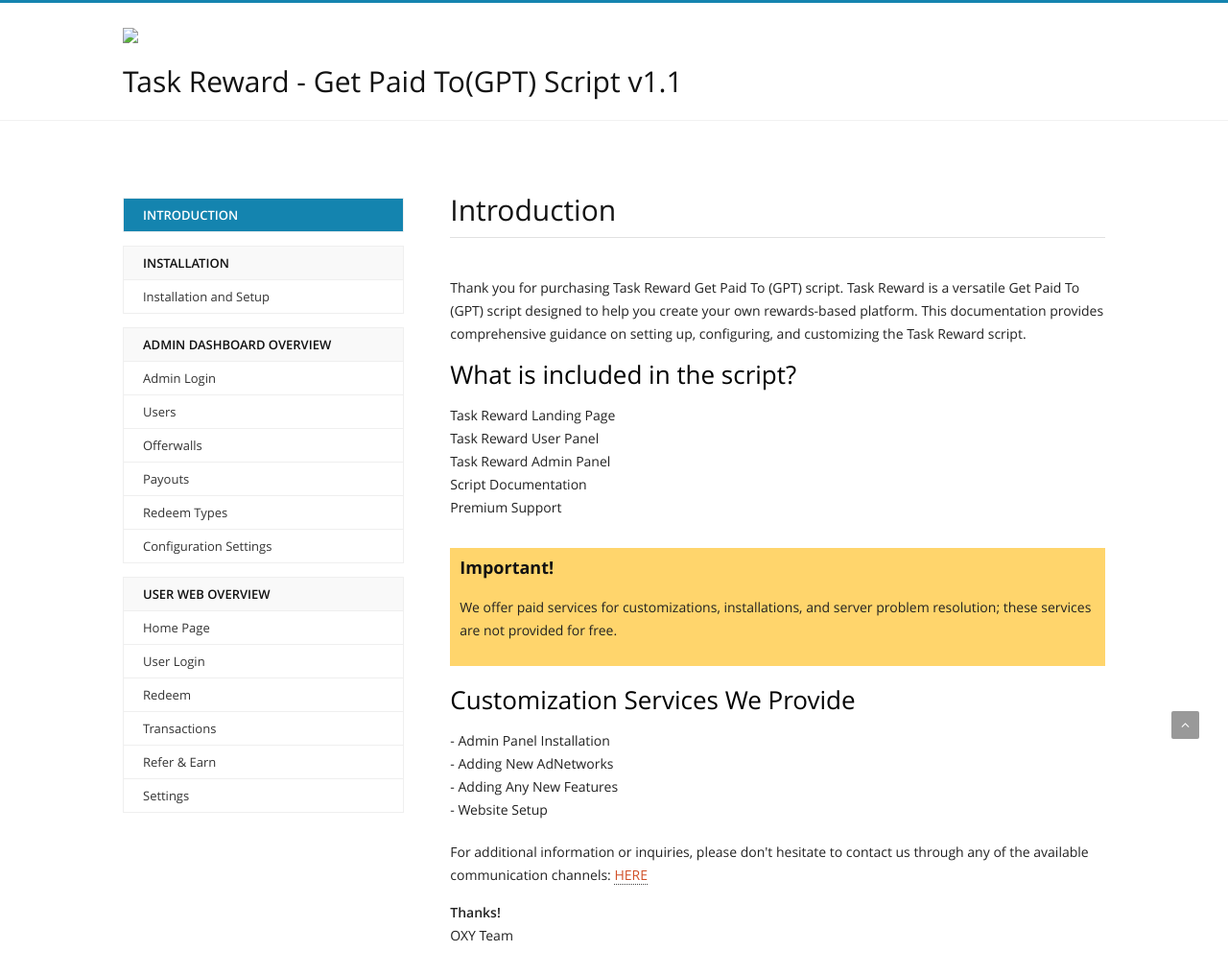
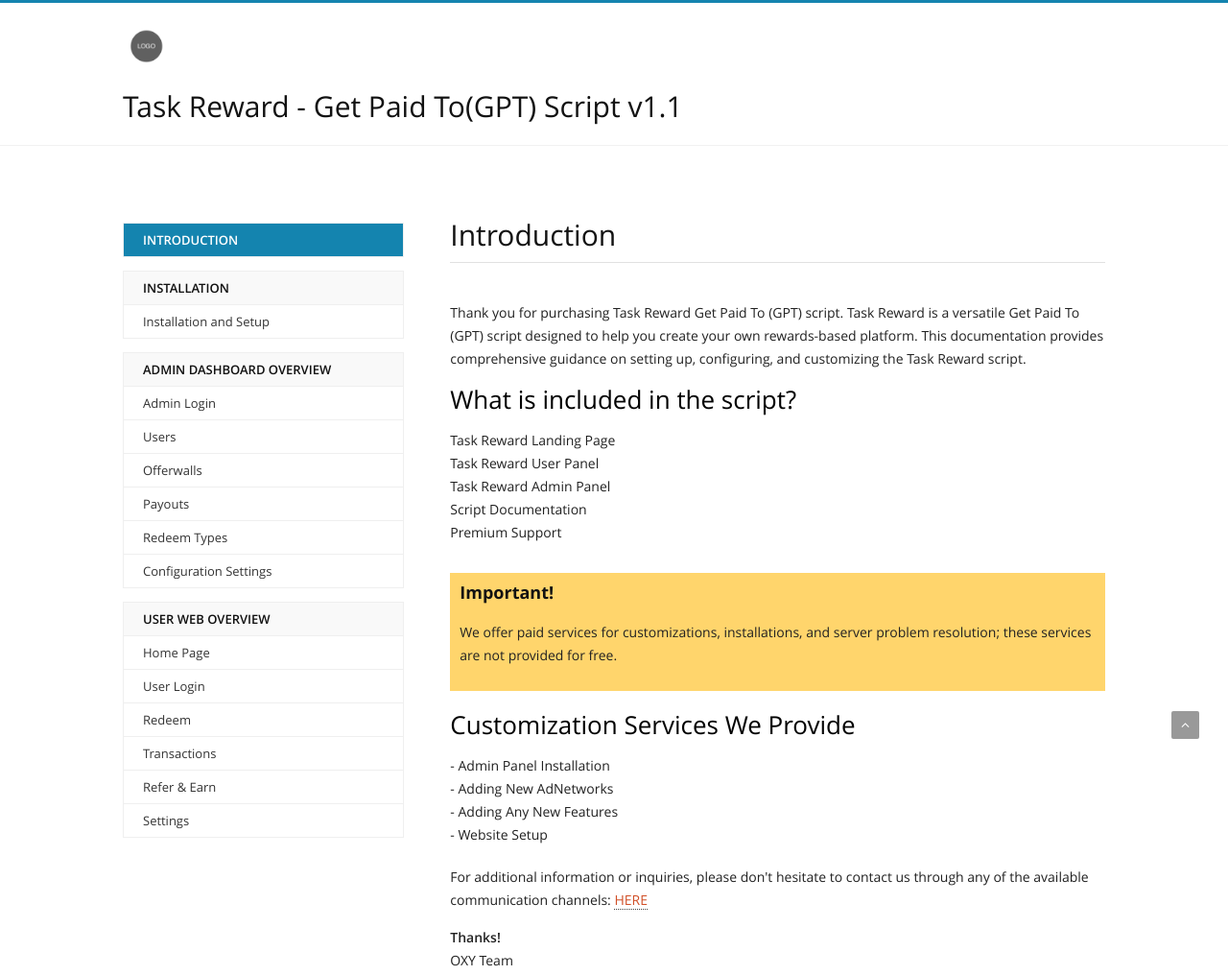
Before and after one commit to raymondj9/docs, a plain HTML site: page task-reward/index.html in a window 1280 px wide. Shown: the top 1016 px of the page at 96% size. Drawn offline with Linux system fonts and the light colour scheme.

Commit message:
first commit

```diff
--- a/task-reward/index.html
+++ b/task-reward/index.html
@@ -23,7 +23,7 @@
 		<div id="main-wrap">
 			<div id="header-wrapper">
 				<div id="rd-header" class="container">
-					<a href="http://scriptsera.com" id="logo"><img src="assets/logo.png" rel="Scriptsera"></a>
+					<a href="http://scriptsera.com" id="logo"><img src="images/logo.png" rel="Scriptsera"></a>
 					<h3>Task Reward - Get Paid To(GPT) Script v1.1</h3>
 				</div>
 			</div>
```
Also changed, not shown: task-reward/assets/oxy_logo.png (deleted).
